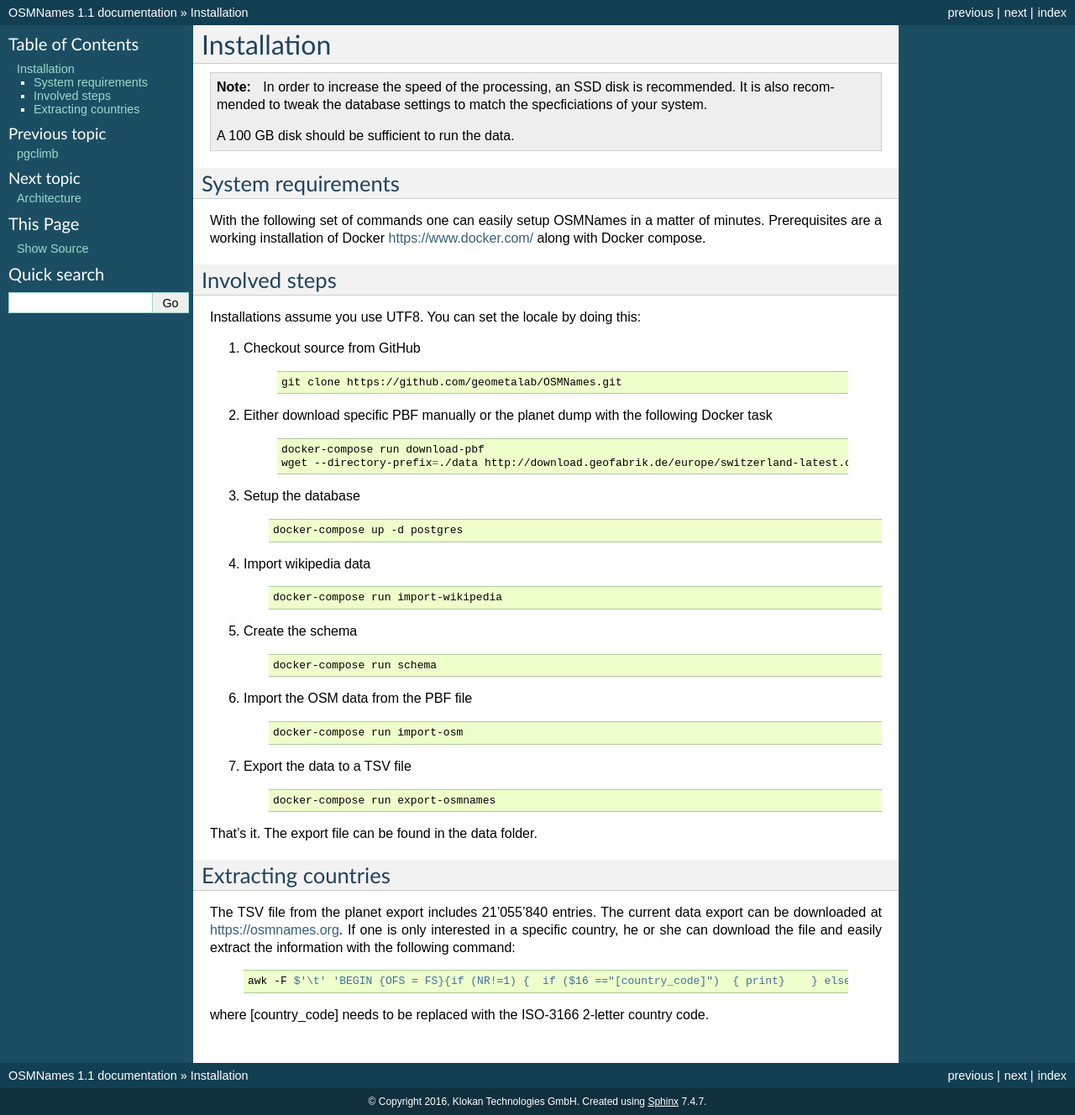
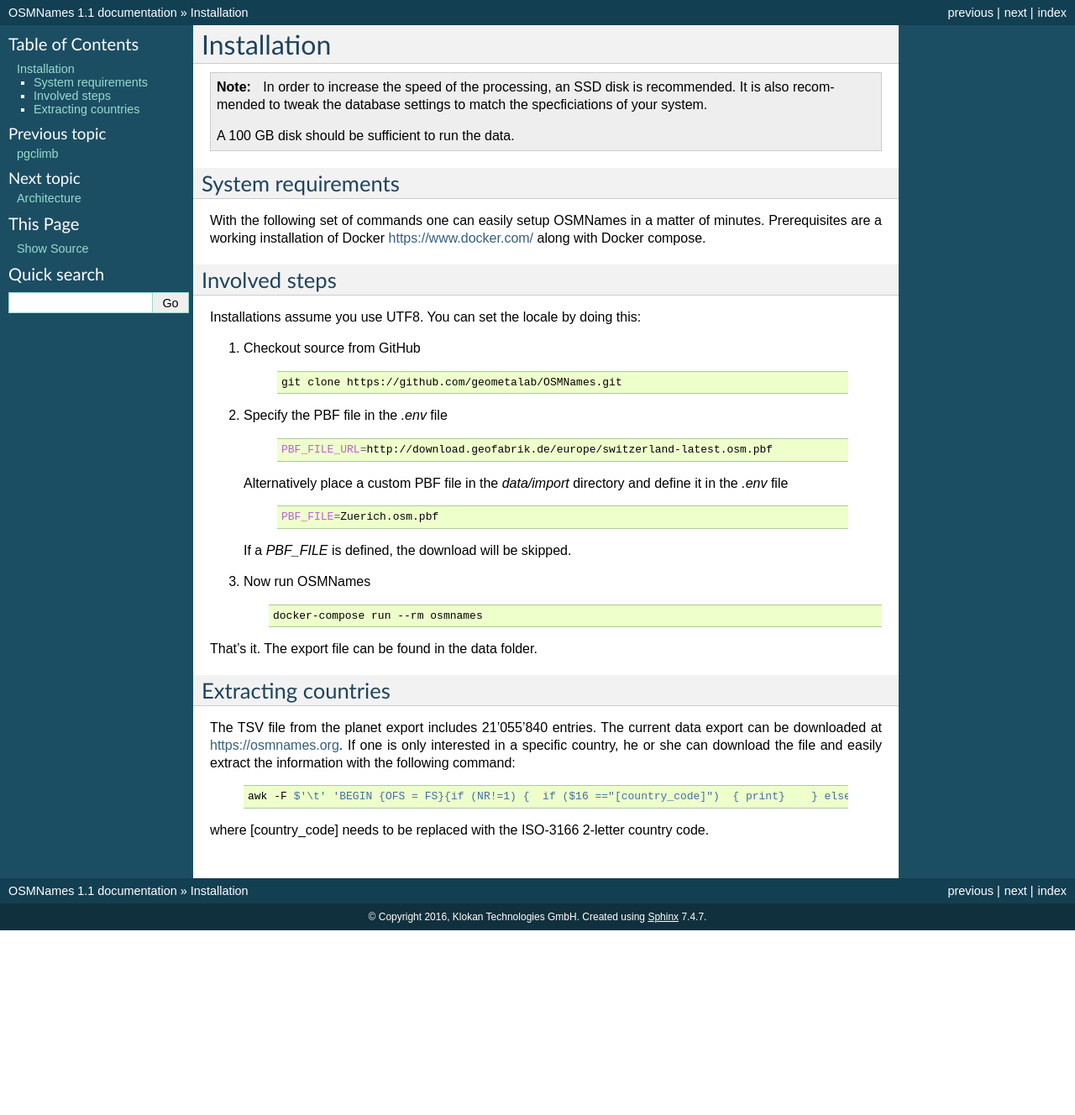
Before and after one commit to OSMNames/OSMNames, a Sphinx documentation site: the page built from docs/install.rst, in a window 1280 px wide. Shown: the whole page at 84% size. Built offline with Sphinx 7.4.7, drawn with Linux system fonts in a browser that asks for light colours; after the commit the page ends 1108 px from its top, so only the background shows below that.

Commit message:
updated documentation

```diff
--- a/docs/install.rst
+++ b/docs/install.rst
@@ -24,37 +24,26 @@
 
 	  	git clone https://github.com/geometalab/OSMNames.git
 
-2.	Either download specific PBF manually or the planet dump with the following Docker task
+2.	Specify the PBF file in the `.env` file
 
 	  .. code-block:: bash
 
-		docker-compose run download-pbf
-		wget --directory-prefix=./data http://download.geofabrik.de/europe/switzerland-latest.osm.pbf
+		PBF_FILE_URL=http://download.geofabrik.de/europe/switzerland-latest.osm.pbf
 
-3.	Setup the database
+
+	Alternatively place a custom PBF file in the `data/import` directory and define it in the `.env` file
+
 	  .. code-block:: bash
 
-		docker-compose up -d postgres
+		PBF_FILE=Zuerich.osm.pbf
 
-4.	Import wikipedia data
+	If a `PBF_FILE` is defined, the download will be skipped.
+
+3.	Now run OSMNames
 	  .. code-block:: bash
 
-		docker-compose run import-wikipedia
+		docker-compose run --rm osmnames
 
-5.	Create the schema
-	  .. code-block:: bash
-
-		docker-compose run schema
-
-6.	Import the OSM data from the PBF file
-	  .. code-block:: bash
-
-		docker-compose run import-osm
-
-7.	Export the data to a TSV file
-	  .. code-block:: bash
-
-		docker-compose run export-osmnames
 
 That’s it. The export file can be found in the data folder.
 
```
Also changed, not shown: README.md (+4 -3 lines).
